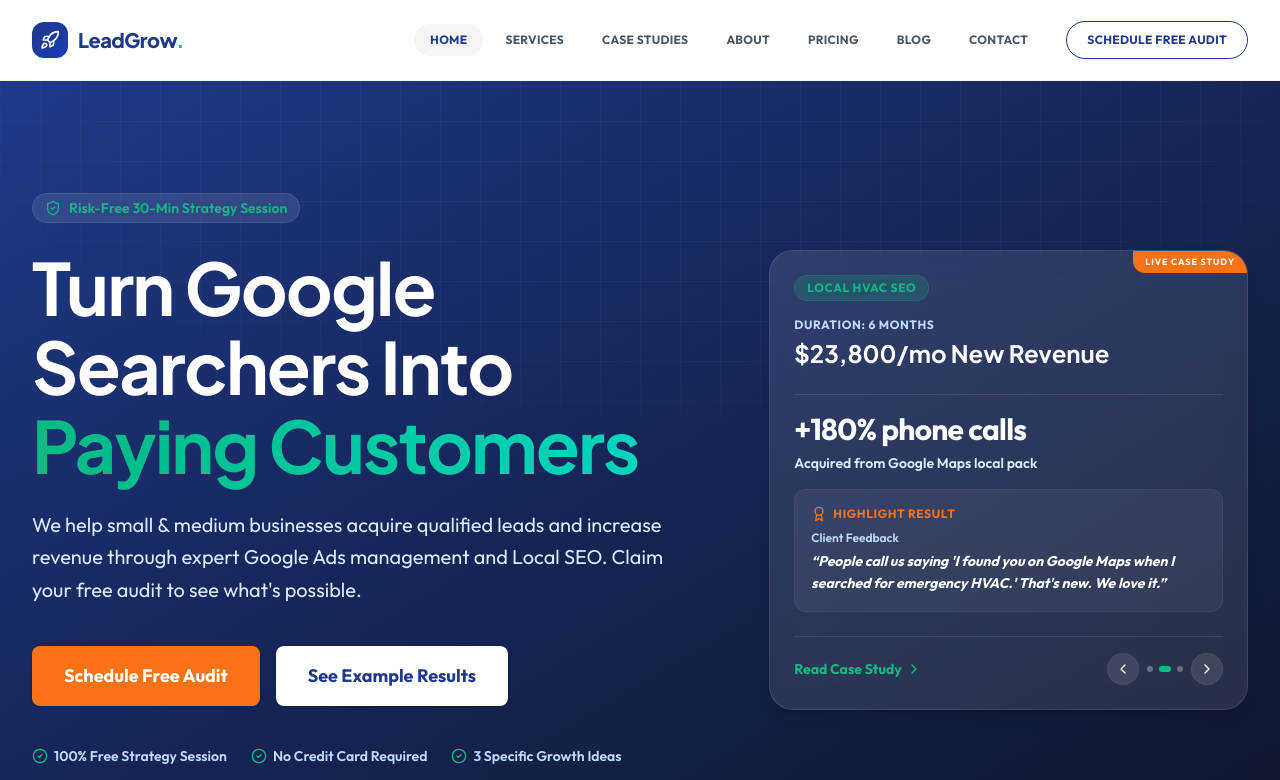
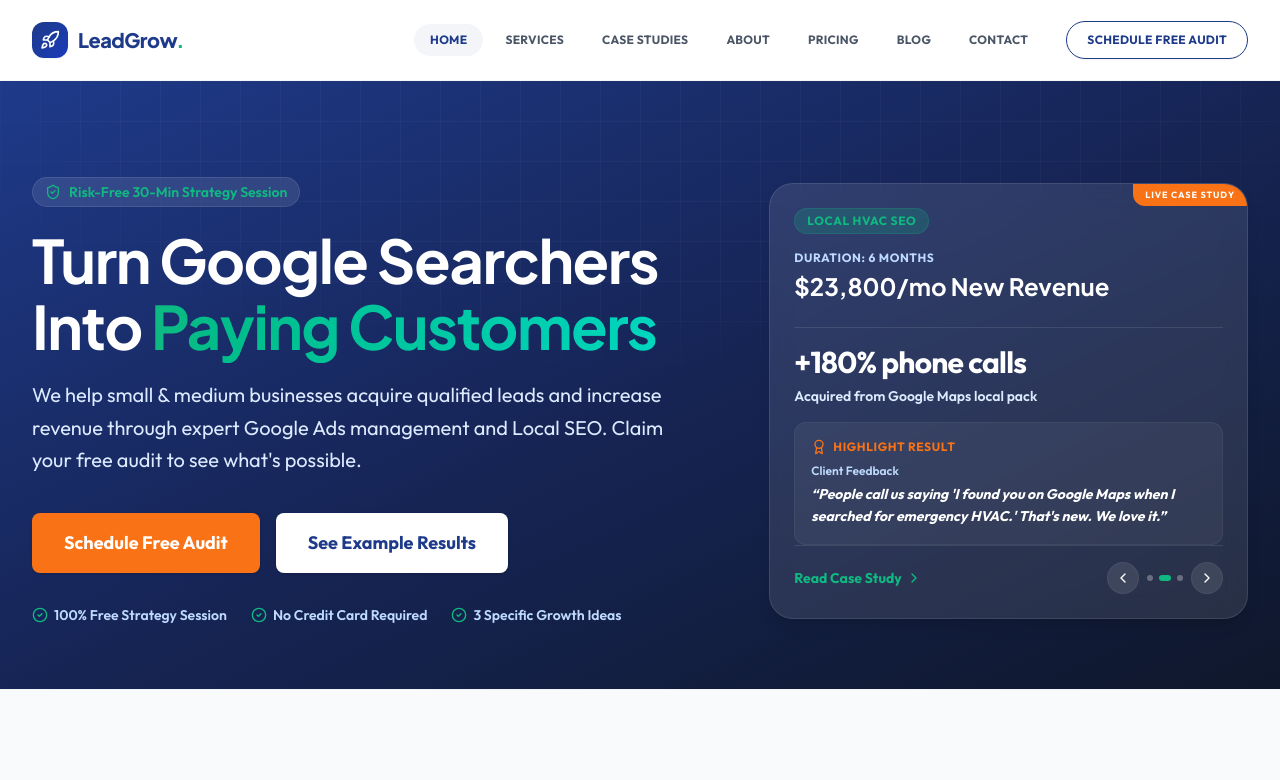
Before and after one commit to rafiulislam1306/Agency, a Next.js app: page / in a window 1280 px wide. Shown: the top 780 px of the page. Built offline with nearby package versions, Linux system fonts and the light colour scheme.

Commit message:
style: optimize hero height, padding, font-scale and gaps for above-the-fold desktop layout

```diff
--- a/app/page.tsx
+++ b/app/page.tsx
@@ -111,18 +111,18 @@ export default function Home() {
 
   return (
     <div className="flex flex-col min-h-screen">
-      <section className="relative bg-gradient-to-br from-brand-blue via-blue-950 to-slate-900 text-white pt-24 pb-16 md:pt-32 md:pb-24 lg:pt-28 lg:pb-20 overflow-hidden">
+      <section className="relative bg-gradient-to-br from-brand-blue via-blue-950 to-slate-900 text-white pt-24 pb-16 md:pt-32 md:pb-24 lg:pt-16 lg:pb-12 xl:pt-24 xl:pb-16 overflow-hidden">
         {/* Decorative Grid background pattern */}
         <div className="absolute inset-0 bg-[linear-gradient(to_right,#ffffff08_1px,transparent_1px),linear-gradient(to_bottom,#ffffff08_1px,transparent_1px)] bg-[size:40px_40px] [mask-image:radial-gradient(ellipse_60%_50%_at_50%_0%,#000_70%,transparent_100%)]" aria-hidden="true"></div>
 
         <div className="max-w-7xl mx-auto px-4 sm:px-6 lg:px-8 relative z-10 text-center lg:text-left">
-          <div className="grid grid-cols-1 lg:grid-cols-12 gap-12 items-center">
-            <div className="lg:col-span-7 space-y-6">
+          <div className="grid grid-cols-1 lg:grid-cols-12 gap-8 lg:gap-12 items-center">
+            <div className="lg:col-span-7 space-y-4 lg:space-y-5">
               <div className="inline-flex items-center space-x-2 bg-white/10 backdrop-blur-md rounded-full px-3 py-1 text-sm font-semibold text-brand-green border border-white/10">
                 <ShieldCheck className="w-4 h-4" aria-hidden="true" />
                 <span>Risk-Free 30-Min Strategy Session</span>
               </div>
-              <h1 className="text-4xl sm:text-5xl md:text-6xl lg:text-7xl font-serif font-black tracking-tight text-white leading-[1.1]">
+              <h1 className="text-4xl sm:text-5xl md:text-6xl lg:text-5xl xl:text-6xl font-serif font-black tracking-tight text-white leading-[1.1]">
                 Turn Google Searchers Into <span className="text-transparent bg-clip-text bg-gradient-to-r from-brand-green to-teal-400">Paying Customers</span>
               </h1>
               <p className="text-lg md:text-xl text-blue-100 font-normal leading-relaxed max-w-2xl mx-auto lg:mx-0">
@@ -139,7 +139,7 @@ export default function Home() {
               </div>
 
               {/* Quick trust micro-copy */}
-              <div className="flex flex-wrap items-center justify-center lg:justify-start gap-x-6 gap-y-2 text-sm text-blue-200 font-semibold pt-4">
+              <div className="flex flex-wrap items-center justify-center lg:justify-start gap-x-6 gap-y-2 text-sm text-blue-200 font-semibold pt-2 lg:pt-3">
                 <span className="flex items-center"><CheckCircle2 className="w-4 h-4 text-brand-green mr-1.5" aria-hidden="true" /> 100% Free Strategy Session</span>
                 <span className="flex items-center"><CheckCircle2 className="w-4 h-4 text-brand-green mr-1.5" aria-hidden="true" /> No Credit Card Required</span>
                 <span className="flex items-center"><CheckCircle2 className="w-4 h-4 text-brand-green mr-1.5" aria-hidden="true" /> 3 Specific Growth Ideas</span>
--- a/components/HeroCaseStudySlider.tsx
+++ b/components/HeroCaseStudySlider.tsx
@@ -76,7 +76,7 @@ export default function HeroCaseStudySlider() {
 
   return (
     <div
-      className="lg:col-span-5 bg-white/10 backdrop-blur-md rounded-3xl p-6 border border-white/10 shadow-lg text-left flex flex-col justify-between min-h-[460px] relative overflow-hidden group"
+      className="lg:col-span-5 bg-white/10 backdrop-blur-md rounded-3xl p-6 border border-white/10 shadow-lg text-left flex flex-col justify-between min-h-[430px] sm:min-h-[450px] lg:min-h-[400px] relative overflow-hidden group"
       onMouseEnter={stopAutoPlay}
       onMouseLeave={startAutoPlay}
     >
```
